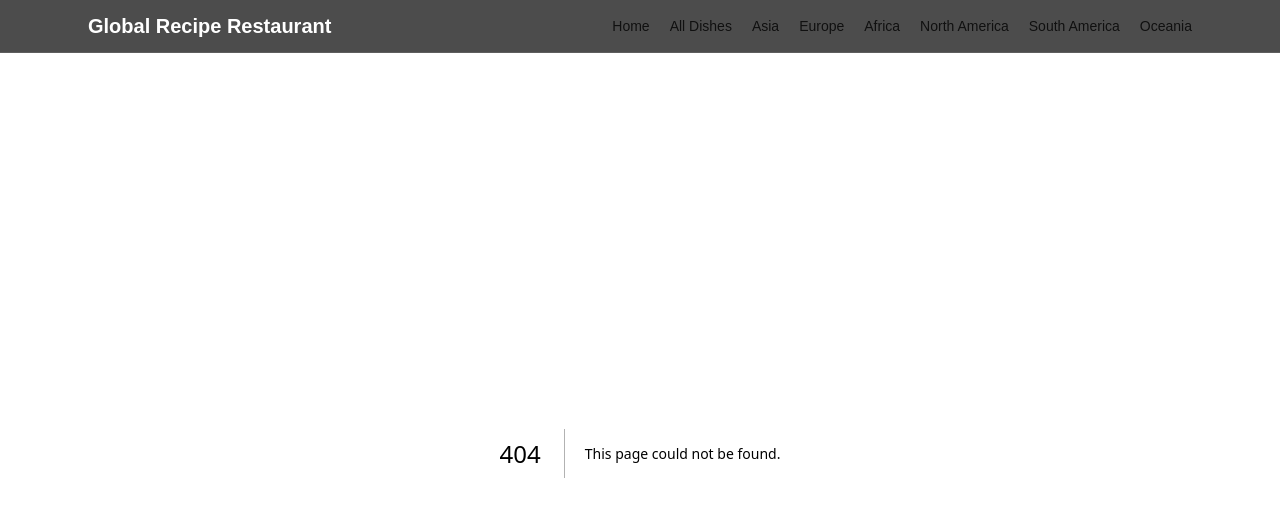
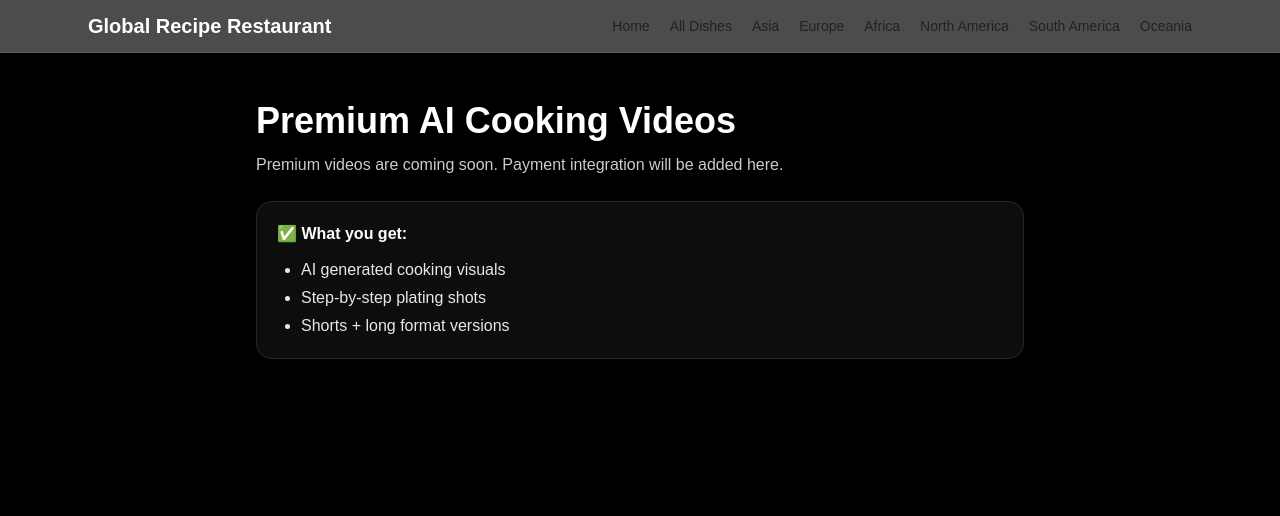
Before and after one commit to troytre/Recipe-Restaurant, a Next.js app: page /premium in a window 1280 px wide. Before the commit this address had no page. Shown: the top 516 px of the page. Built offline with nearby package versions, Linux system fonts and the light colour scheme.

Commit message:
UI improvements + recipe sections

```diff
--- a/src/app/dishes/[slug]/page.js
+++ b/src/app/dishes/[slug]/page.js
@@ -149,12 +149,13 @@ export default async function DishPage({ params }) {
               <p className="opacity-70 text-sm">🎬 Premium video preview locked</p>
             </div>
 
-            <button
-              className="mt-4 w-full sm:w-auto px-5 py-3 rounded-2xl bg-white text-black font-semibold hover:opacity-90 transition"
-              onClick={() => alert("Payment integration coming next ✅")}
-            >
-              Unlock Video →
-            </button>
+            <Link
+  href="/premium"
+  className="mt-4 inline-block w-full sm:w-auto px-5 py-3 rounded-2xl bg-white text-black font-semibold hover:opacity-90 transition text-center"
+>
+  Unlock Video →
+</Link>
+
 
             <p className="text-xs opacity-60 mt-2">
               (Next step: Razorpay / UPI payment integration)
--- /dev/null
+++ b/src/app/premium/page.js
@@ -0,0 +1,21 @@
+export default function PremiumPage() {
+  return (
+    <div className="min-h-screen bg-black text-white px-6 py-12">
+      <div className="max-w-3xl mx-auto">
+        <h1 className="text-4xl font-extrabold">Premium AI Cooking Videos</h1>
+        <p className="opacity-80 mt-3">
+          Premium videos are coming soon. Payment integration will be added here.
+        </p>
+
+        <div className="mt-6 p-5 rounded-2xl border border-white/10 bg-white/5">
+          <p className="font-semibold">✅ What you get:</p>
+          <ul className="list-disc ml-6 mt-3 opacity-90 space-y-1">
+            <li>AI generated cooking visuals</li>
+            <li>Step-by-step plating shots</li>
+            <li>Shorts + long format versions</li>
+          </ul>
+        </div>
+      </div>
+    </div>
+  );
+}
```
Also changed, not shown: 1 other file (tests, documents, lock files or other folders).
